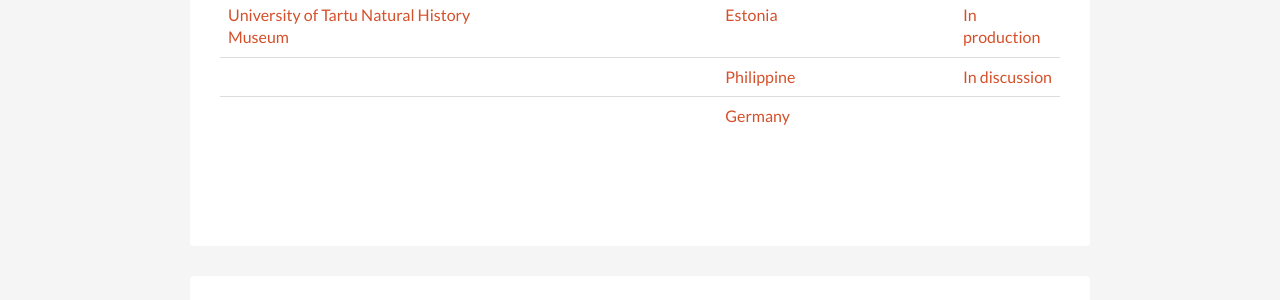
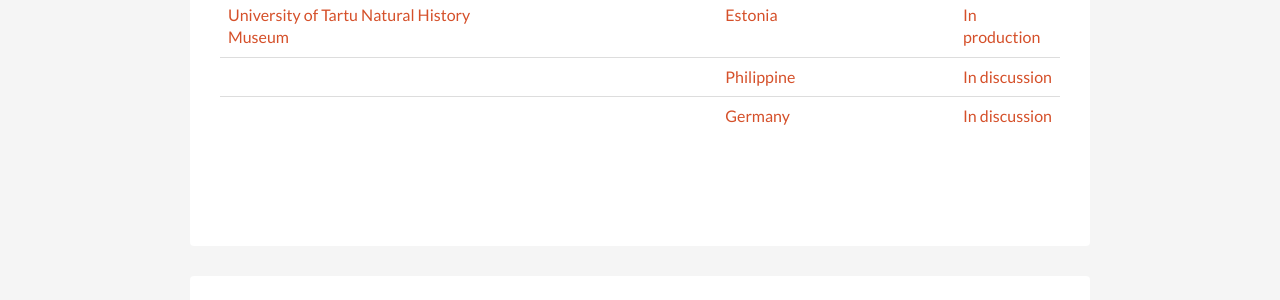
Before and after one commit to melecoq/Living-Atlases-website, a Jekyll site: the page built from index.html, in a window 1280 px wide and 900 px high, scrolled down 3159 px. Shown: the part 154-454 px from the top of the window. Built offline with Jekyll 4.4.1, drawn with Linux system fonts in a browser that asks for light colours; comment, search, counter and statistics services are not loaded.

```diff
--- a/_data/participants.yml
+++ b/_data/participants.yml
@@ -90,3 +90,4 @@
   status: In discussion
 
 - country: Germany
+  status: In discussion
```
